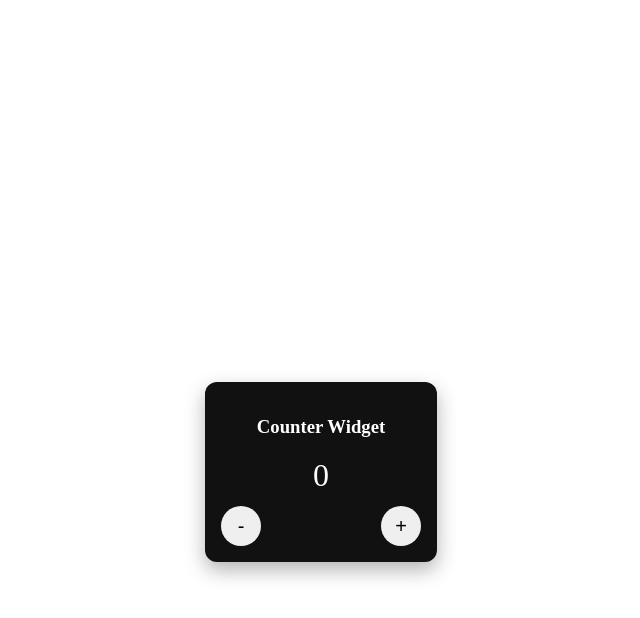
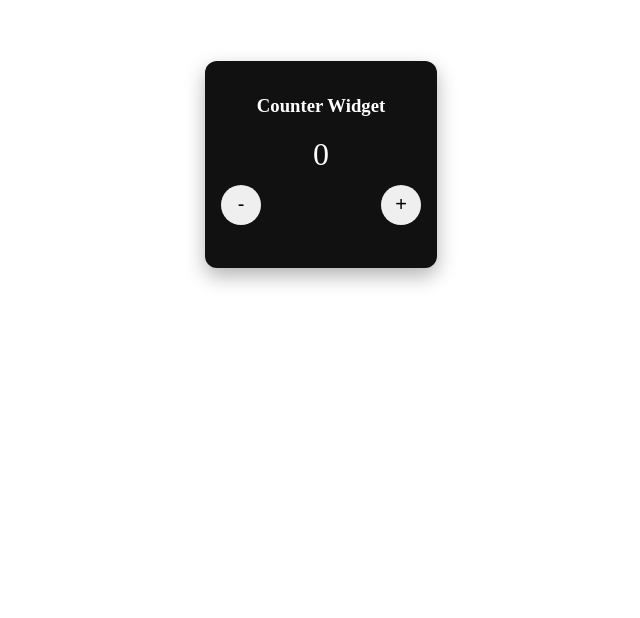
Before and after one commit to warmachine7733/widget-day-count-pwa, a React app: page / in a window 1280 px wide. Shown: the part 144-762 px from the top of the page, without its empty margins (319-959 px from the left). Built offline with nearby package versions, Linux system fonts and the light colour scheme.

Commit message:
css fixes height

```diff
--- a/src/App.css
+++ b/src/App.css
@@ -1,6 +1,7 @@
 .app {
   display: flex;
   justify-content: center;
-  margin-top: 40%;
+  align-items: center;
+  height: 70vh;
   padding: 20px;
 }
--- a/src/widget.css
+++ b/src/widget.css
@@ -1,11 +1,12 @@
 .widget {
+  background: #111;
+  border-radius: 12px;
+  box-shadow: 0 8px 20px rgba(0, 0, 0, 0.3);
+  color: #fff;
+  height: 175px;
+  padding: 16px;
+  text-align: center;
   width: 200px;
-  padding: 16px;
-  border-radius: 12px;
-  background: #111;
-  color: #fff;
-  text-align: center;
-  box-shadow: 0 8px 20px rgba(0, 0, 0, 0.3);
 }
 
 .count {
```
